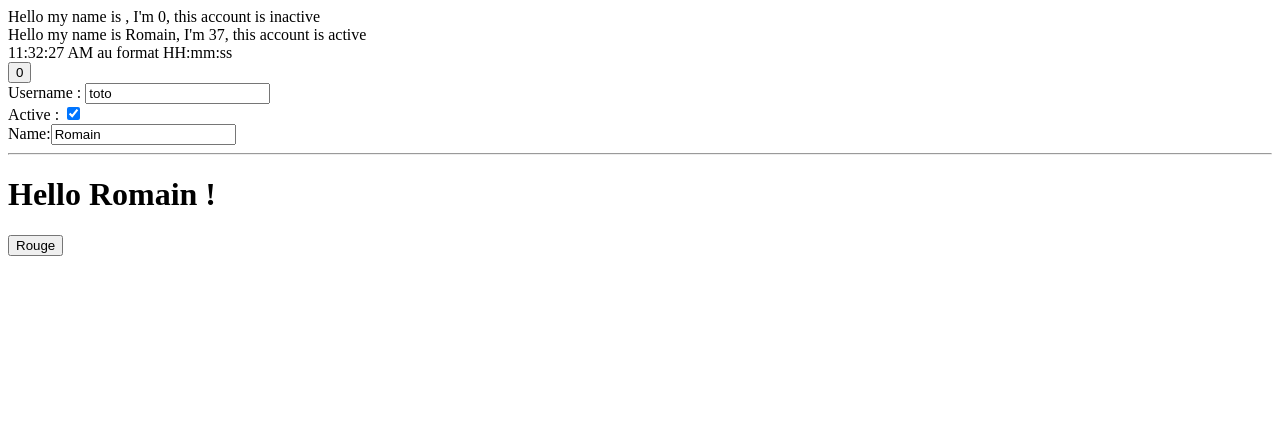
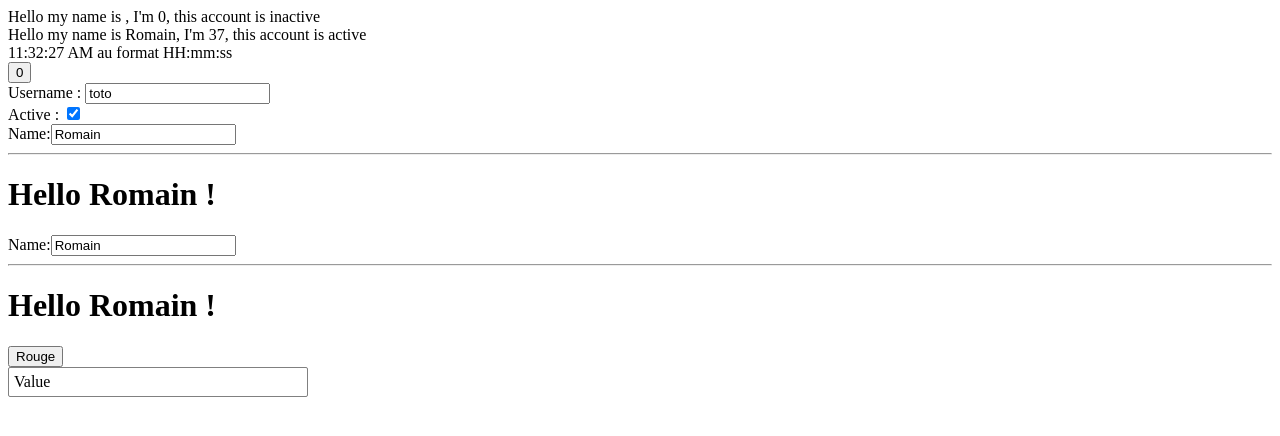
Before and after one commit to bioub/Formation_React_CGI_2022_11, a React (Create React App) app in the folder hello-react/: page / in a window 1280 px wide. Shown: the top 436 px of the page. Built offline with nearby package versions, Linux system fonts and the light colour scheme.

Commit message:
JSX conditionnel

```diff
--- a/hello-react/package.json
+++ b/hello-react/package.json
@@ -3,6 +3,7 @@
   "version": "0.1.0",
   "private": true,
   "dependencies": {
+    "classnames": "^2.3.2",
     "react": "^18.2.0",
     "react-dom": "^18.2.0",
     "react-scripts": "5.0.1"
--- a/hello-react/src/App.js
+++ b/hello-react/src/App.js
@@ -15,6 +15,7 @@ import Counter from './Counter';
 import ExHelloWorld from './ExHelloWorld';
 import ExMultiStateButton from './ExMultiStateButton';
 import Hello from './Hello';
+import Select from './Select';
 import UserForm from './UserForm';
 
 // import React from 'react';
@@ -41,6 +42,7 @@ function App() {
   return (
     <div className="App">
       <Hello />
+      {/* React.createElement(Hello, { name: 'Romain', age: 37, isActive: true }) */}
       <Hello name="Romain" age={37} isActive />
       <Clock />
       {/* si la valeur de count vient du parent, donc passe par les props
@@ -53,7 +55,10 @@ function App() {
       <Counter />
       <UserForm />
       <ExHelloWorld />
+      <ExHelloWorld />
       <ExMultiStateButton items={['Rouge', 'Vert', 'Bleu']} />
+
+      <Select />
     </div>
   );
 }
--- /dev/null
+++ b/hello-react/src/Select.css
@@ -0,0 +1,30 @@
+.value {
+  box-sizing: border-box;
+  background-color: white;
+  max-width: 300px;
+  user-select: none;
+  cursor: pointer;
+  border: 1px solid gray;
+  padding: 5px;
+  border-radius: 2px;
+}
+
+.menu {
+  box-sizing: border-box;
+  max-width: 300px;
+  user-select: none;
+  cursor: pointer;
+  background-color: white;
+  border: 1px solid gray;
+  border-radius: 2px;
+
+  transition: opacity 400ms ease;
+}
+
+.item {
+  padding: 5px;
+}
+
+.hidden {
+  opacity: 0;
+}
--- /dev/null
+++ b/hello-react/src/Select.js
@@ -0,0 +1,185 @@
+import './Select.css';
+
+import React, { Component } from 'react';
+import classNames from 'classnames';
+
+// class Select extends Component {
+//   state = {
+//     menuOpen: false,
+//   };
+
+//   handleValueClick = () => {
+//     const { menuOpen } = this.state;
+//     this.setState({
+//       menuOpen: !menuOpen,
+//     })
+//   }
+
+//   render() {
+//     const { menuOpen } = this.state;
+//     return (
+//       <div className="Select">
+//         <div className="value" onClick={this.handleValueClick}>Value</div>
+//         <div className="menu" hidden={!menuOpen}>
+//           <div className="item">Option 1</div>
+//           <div className="item">Option 2</div>
+//           <div className="item">Option 3</div>
+//         </div>
+//       </div>
+//     )
+//   }
+// }
+
+// class Select extends Component {
+//   state = {
+//     menuOpen: false,
+//   };
+
+//   handleValueClick = () => {
+//     const { menuOpen } = this.state;
+//     this.setState({
+//       menuOpen: !menuOpen,
+//     });
+//   };
+
+//   render() {
+//     const { menuOpen } = this.state;
+//     return (
+//       <div className="Select">
+//         <div className="value" onClick={this.handleValueClick}>
+//           Value
+//         </div>
+//         <div className={classNames('menu', { hidden: !menuOpen })}>
+//           <div className="item">Option 1</div>
+//           <div className="item">Option 2</div>
+//           <div className="item">Option 3</div>
+//         </div>
+//       </div>
+//     );
+//   }
+// }
+
+// class Select extends Component {
+//   state = {
+//     menuOpen: false,
+//   };
+
+//   handleValueClick = () => {
+//     const { menuOpen } = this.state;
+//     this.setState({
+//       menuOpen: !menuOpen,
+//     });
+//   };
+
+//   render() {
+//     const { menuOpen } = this.state;
+
+//     // let menuEl; // undefined
+
+//     // if (menuOpen) {
+//     //   menuEl = (
+//     // <div className="menu">
+//     //   <div className="item">Option 1</div>
+//     //   <div className="item">Option 2</div>
+//     //   <div className="item">Option 3</div>
+//     // </div>
+//     //   );
+//     // } else {
+//     //   menuEl = <div>Menu closed</div>
+//     // }
+
+//     // const menuEl = menuOpen ? (
+//     //   <div className="menu">
+//     //     <div className="item">Option 1</div>
+//     //     <div className="item">Option 2</div>
+//     //     <div className="item">Option 3</div>
+//     //   </div>
+//     // ) : (
+//     //   <div>Menu closed</div>
+//     // );
+
+//     // const menuEl = menuOpen ? (
+//     //   <div className="menu">
+//     //     <div className="item">Option 1</div>
+//     //     <div className="item">Option 2</div>
+//     //     <div className="item">Option 3</div>
+//     //   </div>
+//     // ) : (
+//     //   null
+//     // );
+
+//     // const menuEl = menuOpen && (
+//     //   <div className="menu">
+//     //     <div className="item">Option 1</div>
+//     //     <div className="item">Option 2</div>
+//     //     <div className="item">Option 3</div>
+//     //   </div>
+//     // );
+
+//     // console.log(menuEl);
+
+//     return (
+//       <div className="Select">
+//         <div className="value" onClick={this.handleValueClick}>
+//           Value
+//         </div>
+//         {menuOpen && (
+//           <div className="menu">
+//             <div className="item">Option 1</div>
+//             <div className="item">Option 2</div>
+//             <div className="item">Option 3</div>
+//           </div>
+//         )}
+
+//         {/*
+//         {"ABC"}
+//         {123}
+//         {true}
+//         {false}
+//         {['A', 'B', 'C']}
+//         {{key: 'value'}} -> Error : Object are not valid as React child
+//         {null}
+//         {undefined}
+//         {() => {}} -> Error : Functions are not valid as a React child
+//         {(() => 'ABC')()} L'appel d'une fonction OK
+//         {React.createElement('span', { id: 'name' }, 'Romain')}
+//         {<span id="name">Romain</span>}
+//         */}
+//       </div>
+//     );
+//   }
+// }
+
+class Select extends Component {
+  state = {
+    menuOpen: false,
+  };
+
+  handleValueClick = () => {
+    const { menuOpen } = this.state;
+    this.setState({
+      menuOpen: !menuOpen,
+    });
+  };
+
+  render() {
+    const { menuOpen } = this.state;
+
+    return (
+      <div className="Select">
+        <div className="value" onClick={this.handleValueClick}>
+          Value
+        </div>
+        {menuOpen && (
+          <div className="menu">
+            <div className="item">Option 1</div>
+            <div className="item">Option 2</div>
+            <div className="item">Option 3</div>
+          </div>
+        )}
+      </div>
+    );
+  }
+}
+
+export default Select;
--- a/hello-react/src/UserForm.js
+++ b/hello-react/src/UserForm.js
@@ -13,7 +13,7 @@ class UserForm extends Component {
     const stateKey = event.target.name;
     const stateValue = event.target.type === 'checkbox' ? event.target.checked : event.target.value;
     this.setState({
-      [stateKey]: stateValue,
+      [stateKey]: stateValue, // ES2015 Computed Property name
     });
   }
   render() {
```
Also changed, not shown: 1 other file (tests, documents, lock files or other folders).
